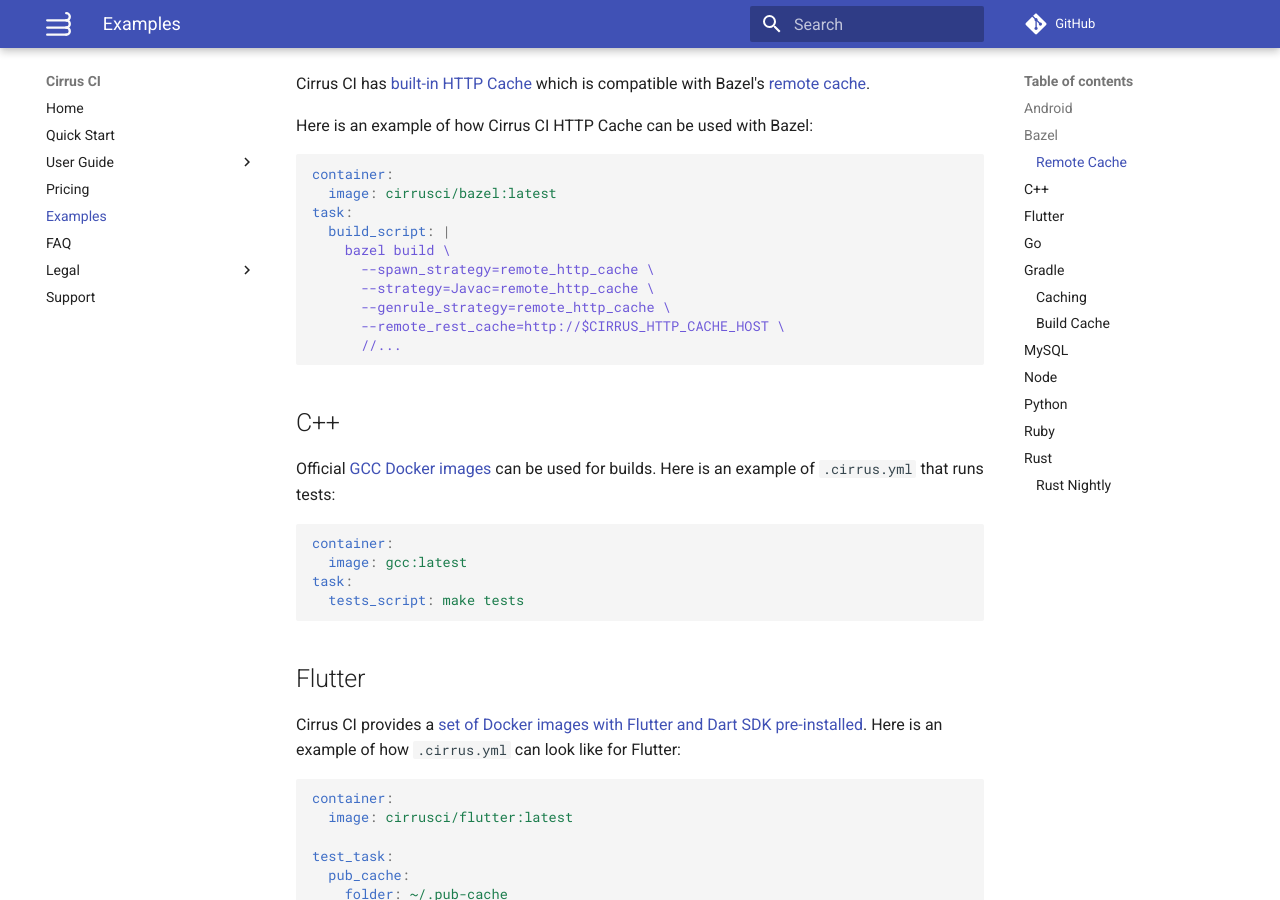
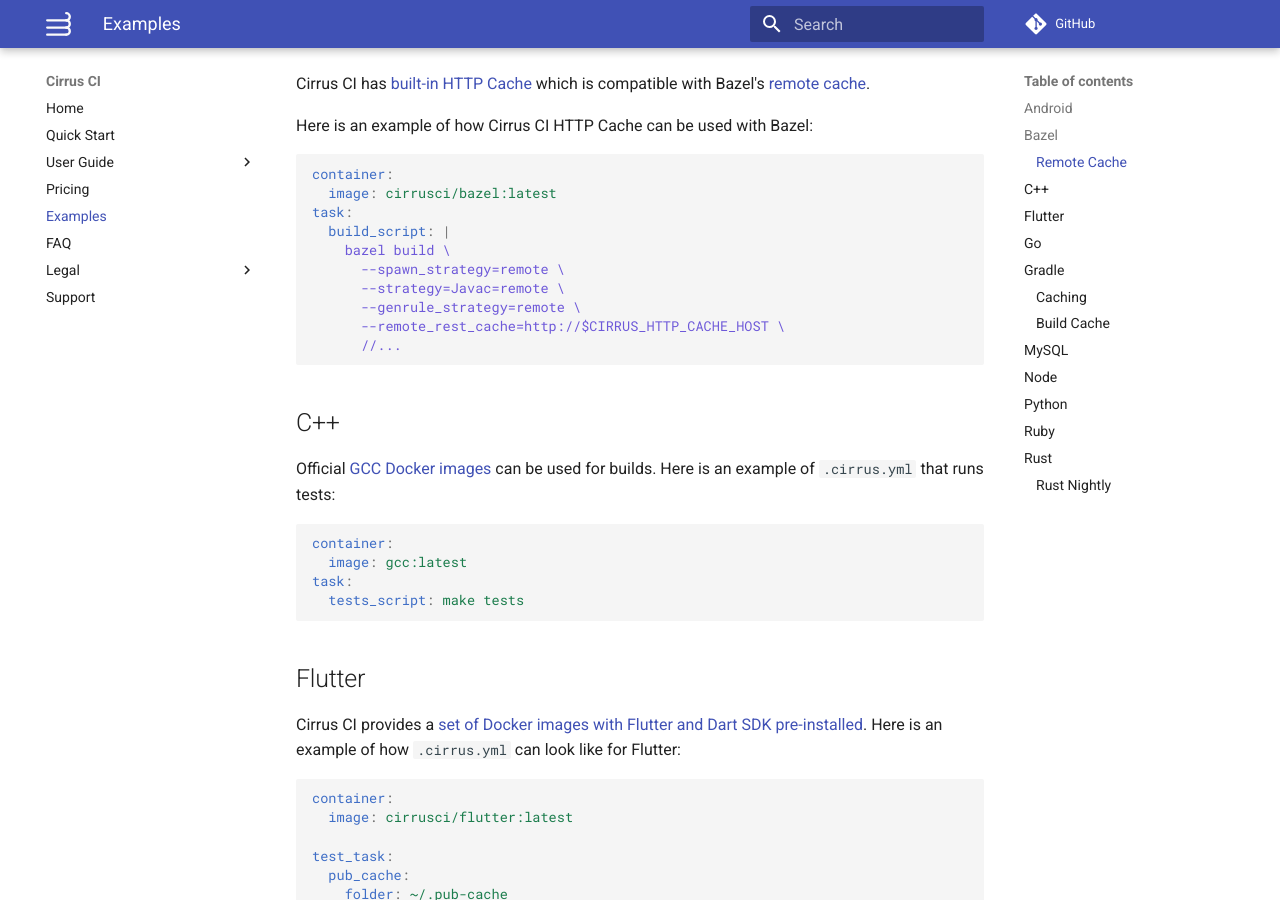
Before and after one commit to cirruslabs/cirrus-ci-docs, an MkDocs documentation site: the page built from docs/examples.md, in a window 1280 px wide and 900 px high, scrolled down 1313 px. Built offline with MkDocs 1.6.1 and Material for MkDocs 9.7.7, drawn with Linux system fonts in a browser that asks for light colours; comment, search, counter and statistics services are not loaded.

Commit message:
Revert "Fixed Bazel Example"
This reverts commit 6961ac1ad7672bc84b6134310b63bab62434740e.

````diff
--- a/docs/examples.md
+++ b/docs/examples.md
@@ -67,9 +67,9 @@ container:
 task:
   build_script: |
     bazel build \
-      --spawn_strategy=remote_http_cache \
-      --strategy=Javac=remote_http_cache \
-      --genrule_strategy=remote_http_cache \
+      --spawn_strategy=remote \
+      --strategy=Javac=remote \
+      --genrule_strategy=remote \
       --remote_rest_cache=http://$CIRRUS_HTTP_CACHE_HOST \
       //...
 ```
````
